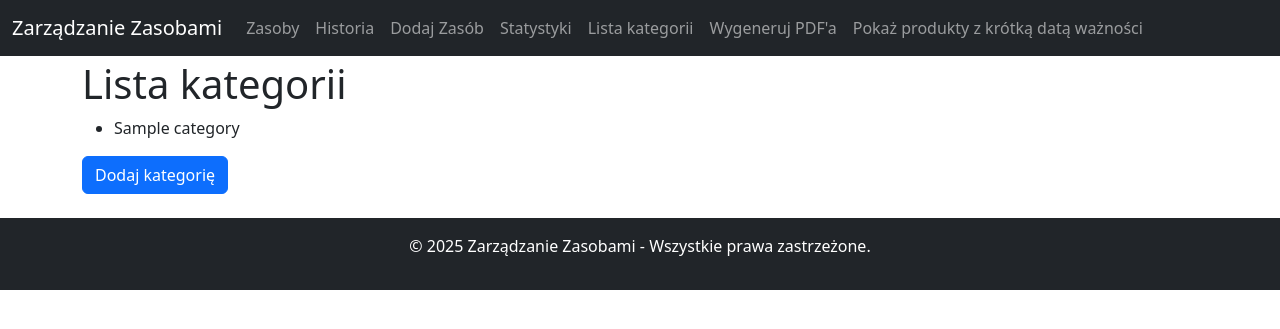
After one commit to SArkadiusz/zarzadzanie-zasobami, a Django app: page /categories/ in a window 1280 px wide. The commit adds this page. Shown: the top 329 px of the page. Run offline with Django 5.2, Linux system fonts and the light colour scheme; tables that the repository leaves empty hold one stand-in row (values such as "Sample post").

Commit message:
uploading new pip

```diff
--- a/requirements.txt
+++ b/requirements.txt
@@ -3,10 +3,15 @@ chardet==5.2.0
 Django==5.1.4
 django-extensions==3.2.3
 django-sendgrid-v5==1.2.4
+iniconfig==2.0.0
+packaging==24.2
 pillow==11.1.0
+pluggy==1.5.0
 psycopg2-binary==2.9.10
 pydotplus==2.0.2
 pyparsing==3.2.1
+pytest==8.3.4
+python-dotenv==1.0.1
 python-http-client==3.3.7
 reportlab==4.3.0
 sendgrid==6.11.0
--- a/templates/zasoby/base.html
+++ b/templates/zasoby/base.html
@@ -33,6 +33,9 @@
                         <a class="nav-link" href="{% url 'statistics' %}">Statystyki</a>
                     </li>
                     <li class="nav-item">
+                        <a class="nav-link" href="{% url 'category_list' %}">Lista kategorii</a>
+                    </li>
+                    <li class="nav-item">
                         <a class="nav-link" href="{% url 'generate_pdf_view' %}">Wygeneruj PDF'a</a>
                     </li>
                     <li class="nav-item">
@@ -55,10 +58,8 @@
 
     <script src="https://cdn.jsdelivr.net/npm/bootstrap@5.3.0/dist/js/bootstrap.bundle.min.js"></script>
 
-    <!-- Dodaj jQuery -->
     <script src="https://code.jquery.com/jquery-3.6.0.min.js"></script>
 
-    <!-- Bootstrap Datepicker -->
     <script src="https://cdnjs.cloudflare.com/ajax/libs/bootstrap-datepicker/1.9.0/js/bootstrap-datepicker.min.js"></script>
     <link rel="stylesheet" href="https://cdnjs.cloudflare.com/ajax/libs/bootstrap-datepicker/1.9.0/css/bootstrap-datepicker.min.css">
 
--- /dev/null
+++ b/templates/zasoby/category_list.html
@@ -0,0 +1,15 @@
+{% extends "zasoby/base.html" %}
+
+{% block title %}Lista kategorii{% endblock %}
+
+{% block content %}
+
+
+    <h1>Lista kategorii</h1>
+    <ul>
+        {% for category in categories %}
+        <li>{{ category.name }}</li>
+        {% endfor %}
+    </ul>
+    <a href="{% url 'add_category' %}" class="btn btn-primary">Dodaj kategorię</a>
+{% endblock %}
--- a/templates/zasoby/expiring_soon_resources.html
+++ b/templates/zasoby/expiring_soon_resources.html
@@ -2,9 +2,9 @@
 {% block title %}Zasoby wkrótce wygasające{% endblock %}
 {% block content %}
 <div class="container">
-    <h2>Zasoby wkrótce wygasające</h2>  {# Zmieniłem na polski opis #}
+    <h2>Zasoby wkrótce wygasające</h2>
 
-    {% if resources %}  {# Dodajemy sprawdzenie, czy są jakieś zasoby #}
+    {% if resources %}
         <table class="table table-striped">
             <thead>
                 <tr>
@@ -22,7 +22,7 @@
             </tbody>
         </table>
     {% else %}
-        <p>Brak zasobów, które wkrótce wygasają.</p>  {# Komunikat, gdy brak zasobów #}
+        <p>Brak zasobów, które wkrótce wygasają.</p>
     {% endif %}
 </div>
 {% endblock %}
--- a/zarzadzanie/urls.py
+++ b/zarzadzanie/urls.py
@@ -17,8 +17,6 @@ Including another URLconf
 from django.contrib import admin
 from django.urls import path
 from zasoby import views
-from zasoby.views import generate_report, home_view, chart_data, statistics_view, category_usage_chart, generate_pdf_view, generate_pdf, expiring_soon_resources
-
 urlpatterns = [
     path('', views.home_view, name='home'),
     path('admin/', admin.site.urls),
@@ -26,13 +24,15 @@ urlpatterns = [
     path('resources/add/', views.resource_create, name='resource_create'),
     path('resources/<int:pk>/edit/', views.resource_edit, name='resource_edit'),
     path('resources/<int:pk>/delete/', views.resource_delete, name='resource_delete'),
+    path('categories/', views.category_list, name='category_list'),
+    path('addcategory/', views.add_category, name='add_category'),
     path('history/', views.history_list, name='history_list'),
     path('resources/<int:resource_id>/add_history/', views.add_history, name='add_history'),
-    path('report/', generate_report, name='generate_report'),
-    path('chart-data/', chart_data, name='chart_data'),
-    path('category_usage_chart/', category_usage_chart, name='category_usage_chart'),
-    path('statistics/', statistics_view, name='statistics'),
-    path("pdf/", generate_pdf_view, name="generate_pdf_view"),
-    path("pdf/download/", generate_pdf, name="generate_pdf"),
+    path('report/', views.generate_report, name='generate_report'),
+    path('chart-data/', views.chart_data, name='chart_data'),
+    path('category_usage_chart/', views.category_usage_chart, name='category_usage_chart'),
+    path('statistics/', views.statistics_view, name='statistics'),
+    path("pdf/", views.generate_pdf_view, name="generate_pdf_view"),
+    path("pdf/download/", views.generate_pdf, name="generate_pdf"),
     path('expiring-soon/', views.expiring_soon_resources, name='expiring_soon_resources'),
 ]
--- a/zasoby/forms.py
+++ b/zasoby/forms.py
@@ -15,11 +15,11 @@ class HistoryForm(forms.ModelForm):
         }
 
     def __init__(self, *args, **kwargs):
-        self.resource = kwargs.pop('resource', None)  # Pobieramy resource z kwargs
+        self.resource = kwargs.pop('resource', None)
         super().__init__(*args, **kwargs)
 
     def clean_quantity_used(self):
         quantity_used = self.cleaned_data['quantity_used']
-        if self.resource and quantity_used > self.resource.quantity: # Sprawdzamy, czy resource istnieje
+        if self.resource and quantity_used > self.resource.quantity:
             raise forms.ValidationError("Nie można zużyć więcej niż dostępna ilość.")
         return quantity_used
--- a/zasoby/models.py
+++ b/zasoby/models.py
@@ -32,7 +32,6 @@ class Resource(models.Model):
     expiration_date = models.DateField(null=True, blank=True)
 
     def check_expiration_and_stock(self):
-        """Sprawdza datę ważności i ilość zasobu, wysyłając e-mail w razie potrzeby."""
         today = now().date()
 
         if self.expiration_date and self.expiration_date <= today + timedelta(days=7):
@@ -42,7 +41,6 @@ class Resource(models.Model):
             self.send_email_alert("Zasób prawie się skończył!")
 
     def send_email_alert(self, message):
-        """Wysyła powiadomienie e-mail."""
         send_mail(
             subject=f"Powiadomienie: {self.name}",
             message=f"{message}\n\nProdukt: {self.name}\nPozostała ilość: {self.quantity} {self.unit}\nData ważności: {self.expiration_date}",
--- a/zasoby/views.py
+++ b/zasoby/views.py
@@ -74,6 +74,16 @@ def resource_delete(request, pk):
         return redirect('resource_list')
     return render(request, 'zasoby/resource_confirm_delete.html', {'resource': resource})
 
+def category_list(request):
+    categories = Category.objects.all()
+    return render(request, 'zasoby/category_list.html', {'categories': categories})
+def add_category(request):
+    if request.method == 'POST':
+        name = request.POST.get('name')
+        if name:
+            Category.objects.create(name=name)
+            return redirect('category_list')
+    return render(request, 'zasoby/add_category.html')
 
 def generate_report(request):
     response = HttpResponse(content_type='text/csv')
```
Also changed, not shown: templates/zasoby/add_category.html (added, +14 -0 lines), templates/zasoby/history_list.html (+0 -13 lines), templates/zasoby/resource_list.html (+5 -23 lines), zasoby/test_.py (added, +7 -0 lines).
